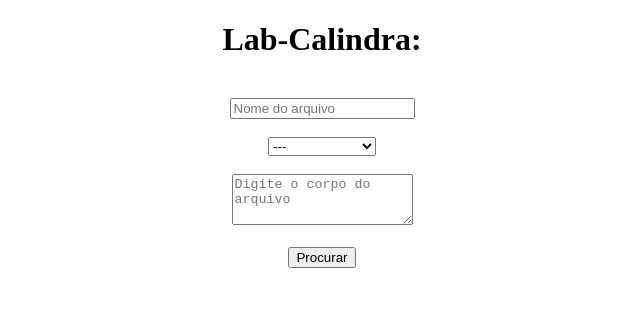
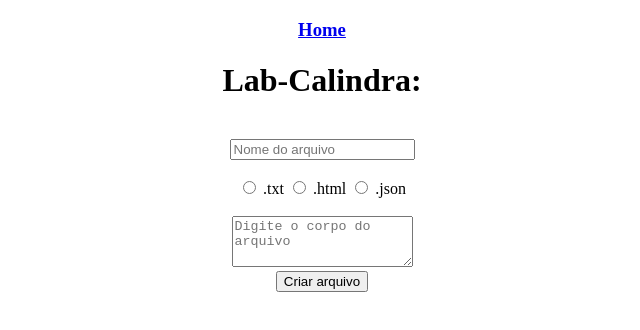
Before and after one commit to ytallobruno/entrega-arquivos, a website: page archive/criar.html in a window 1280 px wide. Shown: the whole page, without its empty margins (318-958 px from the left). Drawn offline with Linux system fonts and the light colour scheme.

Commit message:
feat: alterada estrutura do html para melhor uso

```diff
--- a/archive/criar.html
+++ b/archive/criar.html
@@ -1,10 +1,11 @@
 <!DOCTYPE html>
-<html lang="en">
+<html lang="pt-br">
     <head>
         <meta charset="UTF-8" />
         <meta http-equiv="X-UA-Compatible" content="IE=edge" />
         <meta name="viewport" content="width=device-width, initial-scale=1.0" />
-        <title>Document</title>
+        <link rel="icon" type="image/x-icon" href="https://cdn-icons-png.flaticon.com/512/179/179452.png" />
+        <title>Criar Arquivos</title>
         <style>
             body {
                 text-align: center;
@@ -12,6 +13,7 @@
         </style>
     </head>
     <body>
+        <h3><a href="/">Home</a></h3>
         <h1>Lab-Calindra:</h1>
         <form action="/post" method="post">
             <br />
@@ -22,18 +24,21 @@
                 name="arquivo"
             />
             <br /><br />
-                <select name="tipo">
-                    <option value="" disabled selected>---</option>
-                    <option value="txt">Arquivo TXT</option>
-                    <option value="html">Arquivo HTML</option>
-                </select>
+            <input name="tipo" for="txt" type="radio" value="txt" />
+            <label for="txt">.txt</label>
+            <input name="tipo" for="html" type="radio" value="html" />
+            <label for="html">.html</label>
+            <input name="tipo" for="json" type="radio" value="json" />
+            <label for="json">.json</label>
             <br /><br />
             <textarea
+                cols="20"
                 rows="3"
+                name="conteudo"
                 placeholder="Digite o corpo do arquivo"
             ></textarea>
-                <br /><br />
-                <input type="submit" value="Procurar" />
+            <br />
+            <input type="submit" value="Criar arquivo" />
         </form>
     </body>
 </html>
```
Lines whose indentation alone changed are shown as unchanged.
